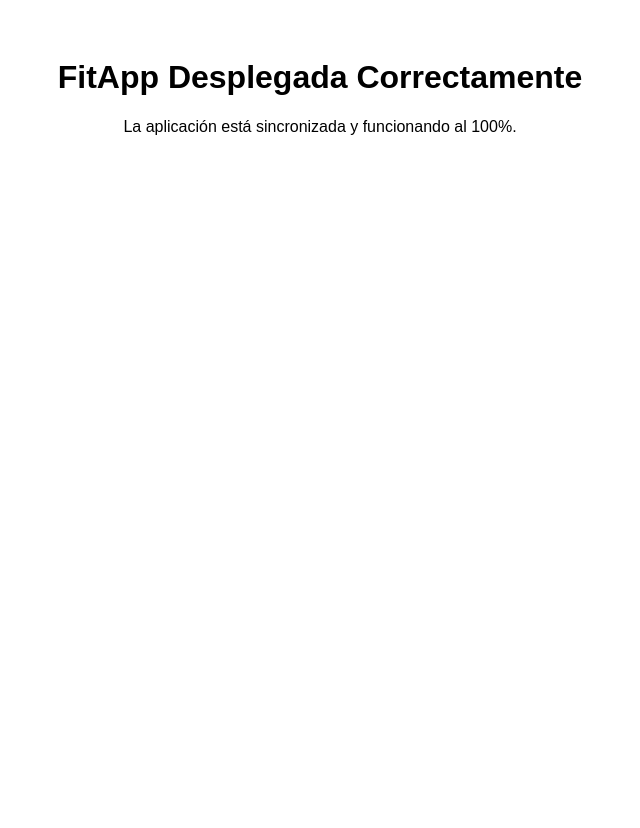
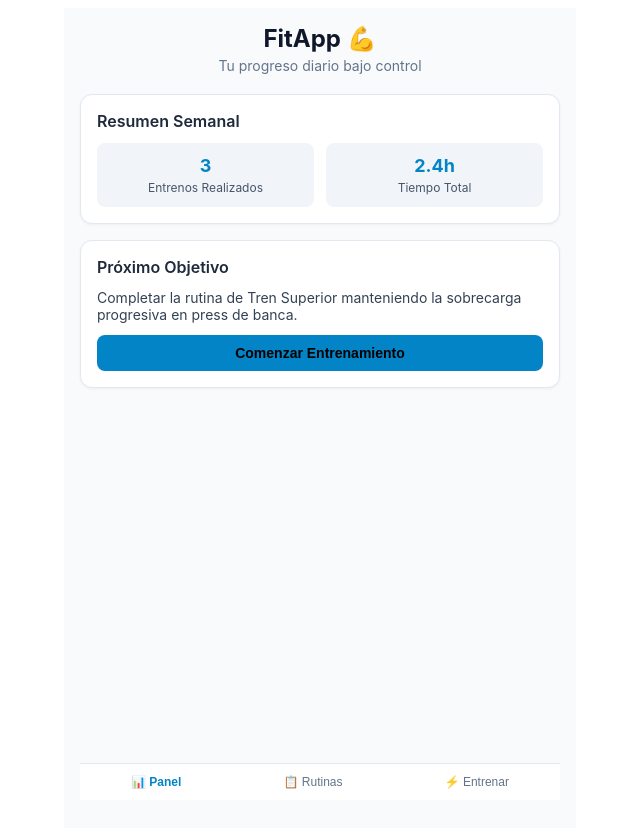
Before and after one commit to Natxmad-boop/fitapp, a React (Vite) app: page / in a window 1280 px wide. Shown: the top 828 px of the page, without its empty margins (320-960 px from the left). Before the commit the page ends 800 px from the top, so only its background shows below. Built offline with nearby package versions, Linux system fonts and the light colour scheme.

Commit message:
Update App.tsx

```diff
--- a/src/App.tsx
+++ b/src/App.tsx
@@ -1,8 +1,212 @@
+import React, { useState } from 'react';
+
+// Estilos base incrustados para que luzca limpio y profesional al instante
+const styles = {
+  container: {
+    fontFamily: '-apple-system, BlinkMacSystemFont, "Segoe UI", Roboto, Helvetica, Arial, sans-serif',
+    maxWidth: '480px',
+    margin: '0 auto',
+    padding: '16px',
+    paddingBottom: '80px', // Espacio para la barra de navegación inferior
+    color: '#111',
+    backgroundColor: '#f8fafc',
+    minHeight: '100vh',
+  },
+  header: {
+    marginBottom: '20px',
+    textAlign: 'center' as const,
+  },
+  title: {
+    fontSize: '24px',
+    fontWeight: '700',
+    color: '#0f172a',
+    margin: '0 0 4px 0',
+  },
+  subtitle: {
+    fontSize: '14px',
+    color: '#64748b',
+    margin: 0,
+  },
+  card: {
+    backgroundColor: '#ffffff',
+    borderRadius: '12px',
+    padding: '16px',
+    marginBottom: '16px',
+    boxShadow: '0 1px 3px rgba(0,0,0,0.05)',
+    border: '1px solid #e2e8f0',
+  },
+  cardTitle: {
+    fontSize: '16px',
+    fontWeight: '600',
+    color: '#1e293b',
+    marginTop: 0,
+    marginBottom: '12px',
+  },
+  grid: {
+    display: 'grid',
+    gridTemplateColumns: '1fr 1fr',
+    gap: '12px',
+  },
+  statBox: {
+    backgroundColor: '#f1f5f9',
+    padding: '12px',
+    borderRadius: '8px',
+    textAlign: 'center' as const,
+  },
+  statValue: {
+    fontSize: '18px',
+    fontWeight: '700',
+    color: '#0284c7',
+    margin: '0 0 4px 0',
+  },
+  statLabel: {
+    fontSize: '12px',
+    color: '#475569',
+    margin: 0,
+  },
+  button: {
+    backgroundColor: '#0284c7',
+    color: '#white',
+    border: 'none',
+    padding: '10px 16px',
+    borderRadius: '8px',
+    fontWeight: '600',
+    cursor: 'pointer',
+    width: '100%',
+    textAlign: 'center' as const,
+    fontSize: '14px',
+  },
+  nav: {
+    position: 'fixed' as const,
+    bottom: 0,
+    left: 0,
+    right: 0,
+    backgroundColor: '#ffffff',
+    borderTop: '1px solid #e2e8f0',
+    display: 'flex',
+    justifyContent: 'space-around',
+    padding: '10px 0',
+    maxWidth: '480px',
+    margin: '0 auto',
+    zIndex: 100,
+  },
+  navItem: (active: boolean) => ({
+    background: 'none',
+    border: 'none',
+    fontSize: '12px',
+    fontWeight: active ? '700' : '500',
+    color: active ? '#0284c7' : '#64748b',
+    cursor: 'pointer',
+    display: 'flex',
+    flexDirection: 'column' as const,
+    alignItems: 'center',
+    gap: '4px',
+  }),
+  listItem: {
+    padding: '10px 0',
+    borderBottom: '1px solid #f1f5f9',
+    display: 'flex',
+    justifyContent: 'space-between',
+    alignItems: 'center',
+    fontSize: '14px',
+  },
+};
+
 export default function App() {
+  const [activeTab, setActiveTab] = useState<'dashboard' | 'routines' | 'tracker'>('dashboard');
+  const [routines, setRoutines] = useState([
+    { id: 1, name: 'Día 1: Full Body Fuerza', exercises: 5 },
+    { id: 2, name: 'Día 2: Hipertrofia Tren Superior', exercises: 6 },
+    { id: 3, name: 'Día 3: Pierna y Core', exercises: 4 },
+  ]);
+
   return (
-    <div style={{ padding: '30px', textAlign: 'center', fontFamily: 'sans-serif' }}>
-      <h1>FitApp Desplegada Correctamente</h1>
-      <p>La aplicación está sincronizada y funcionando al 100%.</p>
+    <div style={styles.container}>
+      {/* Cabecera */}
+      <header style={styles.header}>
+        <h1 style={styles.title}>FitApp 💪</h1>
+        <p style={styles.subtitle}>Tu progreso diario bajo control</p>
+      </header>
+
+      {/* VISTA 1: DASHBOARD */}
+      {activeTab === 'dashboard' && (
+        <div>
+          <div style={styles.card}>
+            <h2 style={styles.cardTitle}>Resumen Semanal</h2>
+            <div style={styles.grid}>
+              <div style={styles.statBox}>
+                <p style={styles.statValue}>3</p>
+                <p style={styles.statLabel}>Entrenos Realizados</p>
+              </div>
+              <div style={styles.statBox}>
+                <p style={styles.statValue}>2.4h</p>
+                <p style={styles.statLabel}>Tiempo Total</p>
+              </div>
+            </div>
+          </div>
+
+          <div style={styles.card}>
+            <h2 style={styles.cardTitle}>Próximo Objetivo</h2>
+            <p style={{ fontSize: '14px', color: '#334155', margin: '0 0 12px 0' }}>
+              Completar la rutina de Tren Superior manteniendo la sobrecarga progresiva en press de banca.
+            </p>
+            <button style={styles.button} onClick={() => setActiveTab('tracker')}>
+              Comenzar Entrenamiento
+            </button>
+          </div>
+        </div>
+      )}
+
+      {/* VISTA 2: RUTINAS */}
+      {activeTab === 'routines' && (
+        <div style={styles.card}>
+          <h2 style={styles.cardTitle}>Mis Rutinas</h2>
+          <div>
+            {routines.map((routine) => (
+              <div key={routine.id} style={styles.listItem}>
+                <div>
+                  <strong style={{ color: '#1e293b' }}>{routine.name}</strong>
+                  <p style={{ fontSize: '12px', color: '#64748b', margin: '2px 0 0 0' }}>
+                    {routine.exercises} ejercicios configurados
+                  </p>
+                </div>
+                <span style={{ color: '#0284c7', fontSize: '13px', fontWeight: '600' }}>Ver</span>
+              </div>
+            ))}
+          </div>
+        </div>
+      )}
+
+      {/* VISTA 3: TRACKER DE EJERCICIOS */}
+      {activeTab === 'tracker' && (
+        <div style={styles.card}>
+          <h2 style={styles.cardTitle}>Entrenamiento en Curso</h2>
+          <p style={{ fontSize: '14px', color: '#64748b', marginBottom: '16px' }}>
+            Registra tus marcas serie a serie:
+          </p>
+          <div style={{ backgroundColor: '#f8fafc', padding: '12px', borderRadius: '8px', marginBottom: '12px' }}>
+            <strong style={{ fontSize: '14px', color: '#0f172a' }}>Press de Banca</strong>
+            <div style={{ display: 'flex', gap: '8px', marginTop: '8px' }}>
+              <input type="text" placeholder="Peso (kg)" style={{ width: '50%', padding: '8px', borderRadius: '6px', border: '1px solid #cbd5e1' }} />
+              <input type="text" placeholder="Reps" style={{ width: '50%', padding: '8px', borderRadius: '6px', border: '1px solid #cbd5e1' }} />
+            </div>
+          </div>
+          <button style={styles.button}>Añadir Serie</button>
+        </div>
+      )}
+
+      {/* Barra de Navegación Inferior */}
+      <nav style={styles.nav}>
+        <button style={styles.navItem(activeTab === 'dashboard')} onClick={() => setActiveTab('dashboard')}>
+          📊 Panel
+        </button>
+        <button style={styles.navItem(activeTab === 'routines')} onClick={() => setActiveTab('routines')}>
+          📋 Rutinas
+        </button>
+        <button style={styles.navItem(activeTab === 'tracker')} onClick={() => setActiveTab('tracker')}>
+          ⚡ Entrenar
+        </button>
+      </nav>
     </div>
-  )
+  );
 }
```
